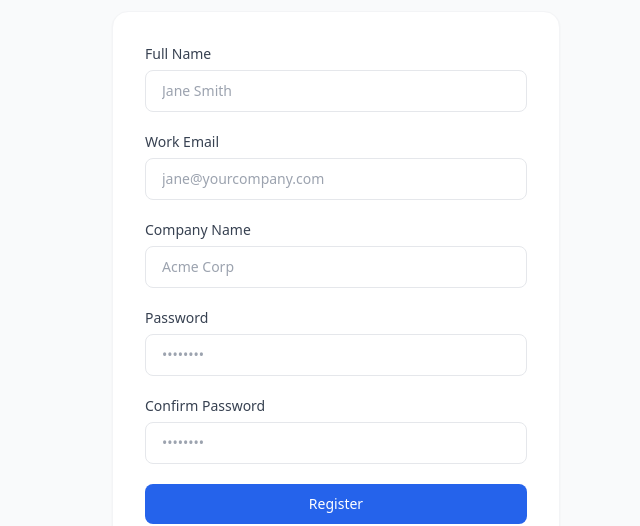
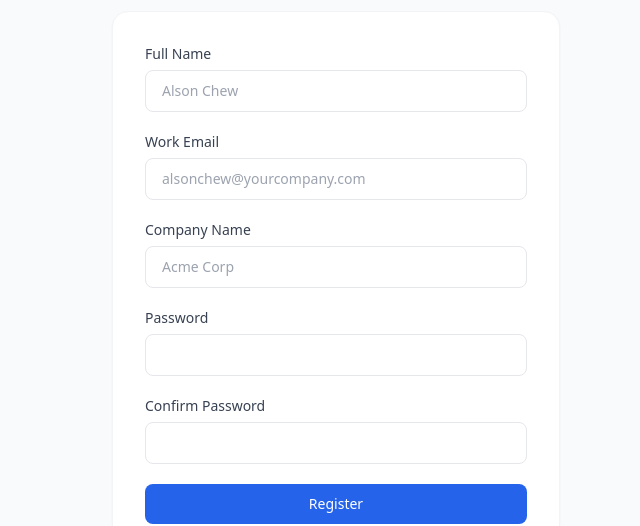
Before and after one commit to Bagelcraft/FYP-26-S2-42P-FYP, a React (Vite) app in the folder client/: page /register in a window 1280 px wide. Shown: the part 150-676 px from the top of the page, without its empty margins (304-944 px from the left). Built offline with nearby package versions, Linux system fonts and the light colour scheme; no server answers.

Commit message:
Changed the background name and removed password background mask

```diff
--- a/client/src/pages/Register.jsx
+++ b/client/src/pages/Register.jsx
@@ -98,7 +98,7 @@ export default function Register() {
                 required
                 value={form.full_name}
                 onChange={handleChange}
-                placeholder="Jane Smith"
+                placeholder="Alson Chew"
                 className="w-full px-4 py-2.5 border border-gray-200 rounded-lg text-sm focus:outline-none focus:ring-2 focus:ring-primary-500 focus:border-transparent"
               />
             </div>
@@ -111,7 +111,7 @@ export default function Register() {
                 required
                 value={form.email}
                 onChange={handleChange}
-                placeholder="jane@yourcompany.com"
+                placeholder="alsonchew@yourcompany.com"
                 className="w-full px-4 py-2.5 border border-gray-200 rounded-lg text-sm focus:outline-none focus:ring-2 focus:ring-primary-500 focus:border-transparent"
               />
             </div>
@@ -137,7 +137,6 @@ export default function Register() {
                 required
                 value={form.password}
                 onChange={handleChange}
-                placeholder="••••••••"
                 className="w-full px-4 py-2.5 border border-gray-200 rounded-lg text-sm focus:outline-none focus:ring-2 focus:ring-primary-500 focus:border-transparent"
               />
             </div>
@@ -150,7 +149,6 @@ export default function Register() {
                 required
                 value={form.confirm_password}
                 onChange={handleChange}
-                placeholder="••••••••"
                 className="w-full px-4 py-2.5 border border-gray-200 rounded-lg text-sm focus:outline-none focus:ring-2 focus:ring-primary-500 focus:border-transparent"
               />
             </div>
```
